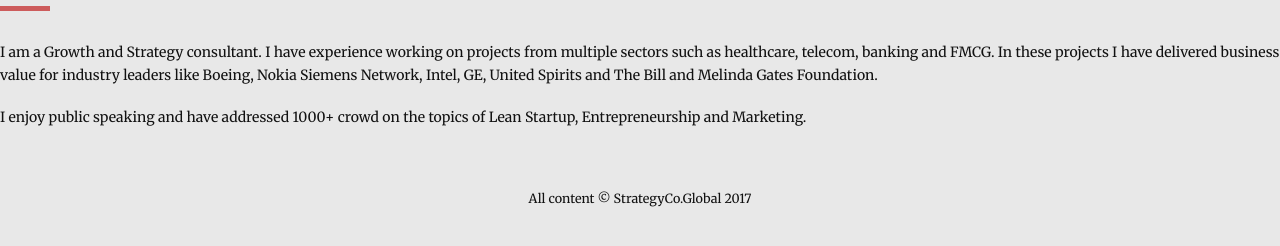
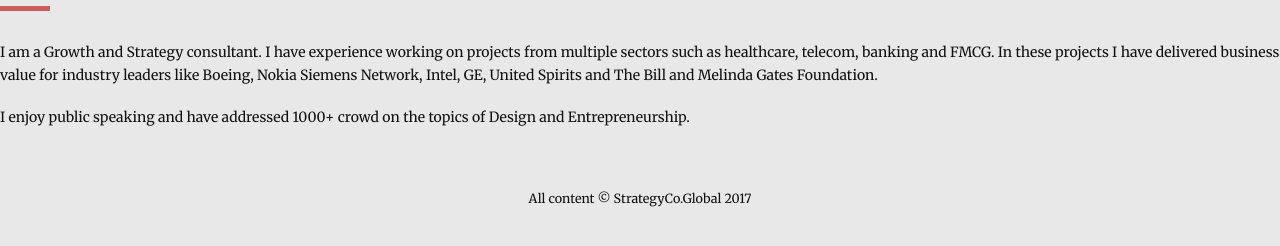
Before and after one commit to rahulabhi/rahulabhi.github.io, a Jekyll site: the page built from _team/01-rahul.md, in a window 1280 px wide and 900 px high, scrolled down 40 px. Shown: the part 527-773 px from the top of the window. Built offline with Jekyll 4.4.1, drawn with Linux system fonts in a browser that asks for light colours; comment, search, counter and statistics services are not loaded.

Commit message:
Update 01-rahul.md

```diff
--- a/_team/01-rahul.md
+++ b/_team/01-rahul.md
@@ -10,4 +10,4 @@
 
 I am a Growth and Strategy consultant. I have experience working on projects from multiple sectors such as healthcare, telecom, banking and FMCG. In these projects I have delivered business value for industry leaders like Boeing, Nokia Siemens Network, Intel, GE, United Spirits and The Bill and Melinda Gates Foundation.
 
-I enjoy public speaking and have addressed 1000+ crowd on the topics of Lean Startup, Entrepreneurship and Marketing.
+I enjoy public speaking and have addressed 1000+ crowd on the topics of Design and Entrepreneurship.
```
